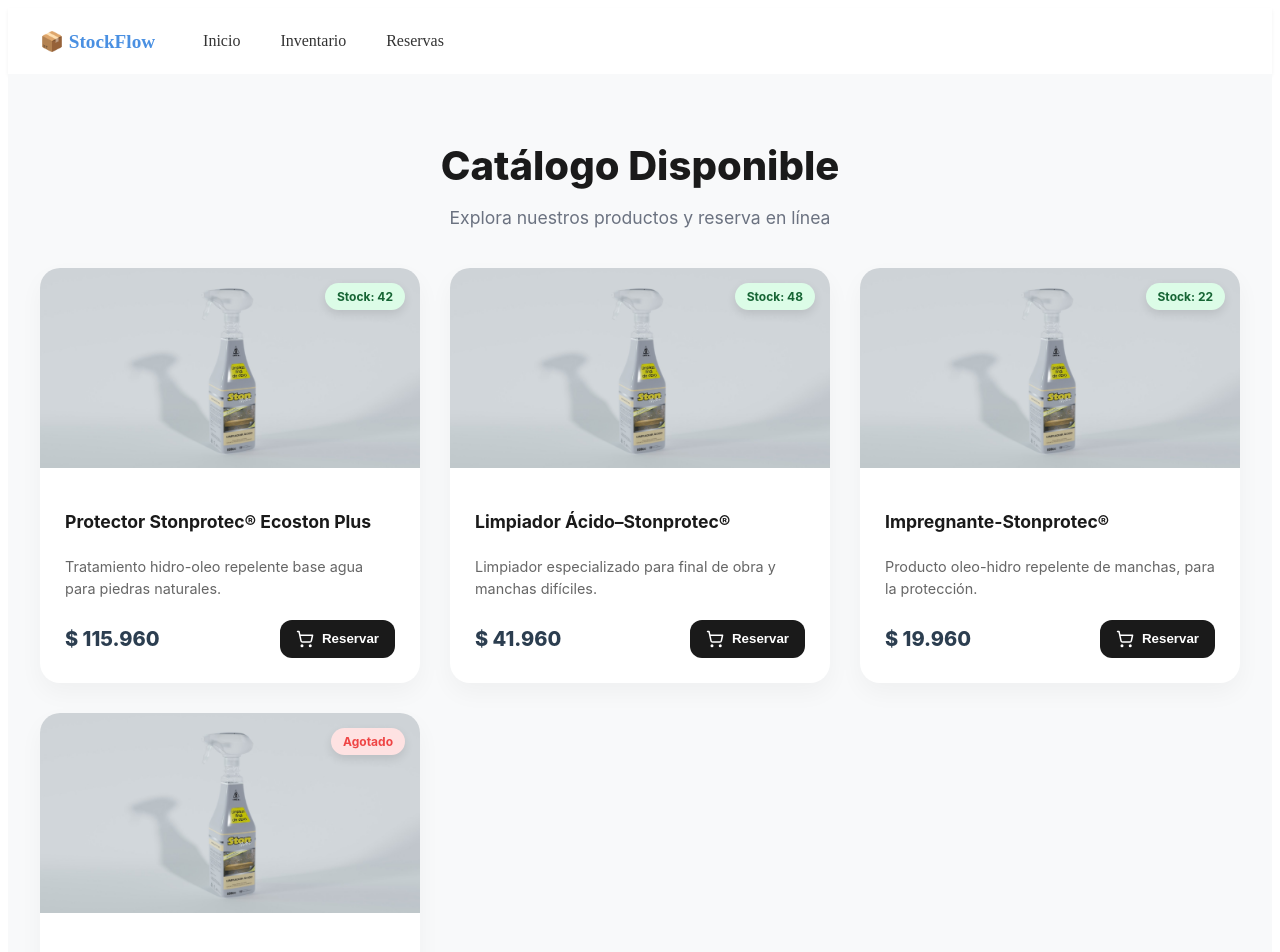
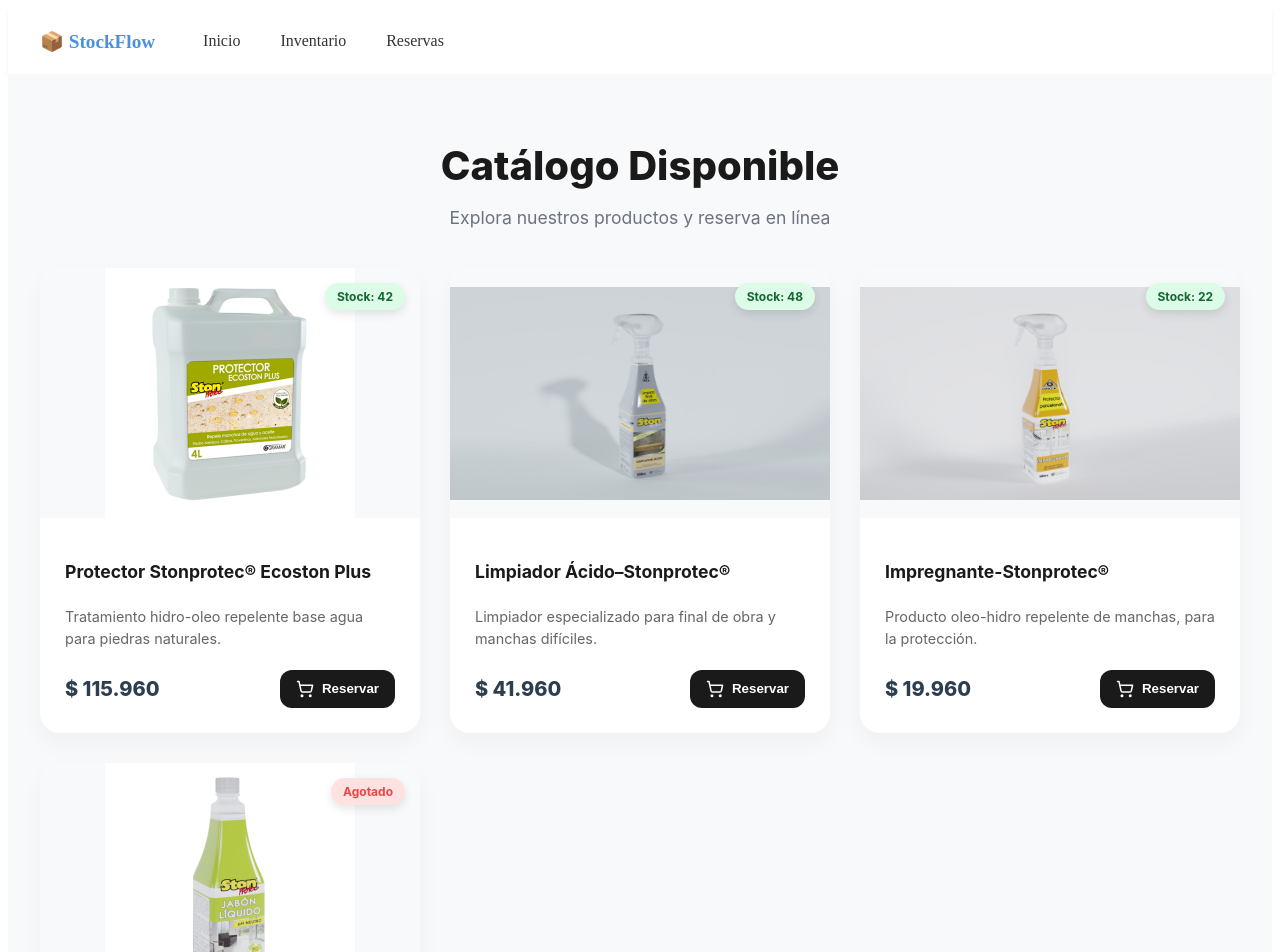
Before and after one commit to scho0pen/stockflow, a React (Create React App) app in the folder src/frontend/: page /inventory in a window 1280 px wide. Shown: the top 952 px of the page. Built offline with nearby package versions, Linux system fonts and the light colour scheme; no server answers.

Commit message:
Update Inventory.js

```diff
--- a/src/frontend/src/components/Inventory.js
+++ b/src/frontend/src/components/Inventory.js
@@ -1,9 +1,11 @@
 import React, { useState } from 'react';
 import axios from 'axios';
-import { ShoppingCart, CheckCircle, Package, AlertCircle, Info } from 'lucide-react';
+import { ShoppingCart, CheckCircle } from 'lucide-react';
+
 const API_URL = process.env.REACT_APP_BACKEND_URL || 'http://localhost:4000';
 
-// --- DATA SOURCE (SRP: Separación de datos) ---
+// --- DATA SOURCE ---
+// Ahora cada producto tiene su propiedad 'image' apuntando al archivo correcto en public/assets
 const PRODUCTS = [
   {
     id: 'P001',
@@ -11,6 +13,7 @@
     price: 115960,
     description: 'Tratamiento hidro-oleo repelente base agua para piedras naturales.',
     stock: 42,
+    image: '/assets/P001.png' // Asegúrate de que la extensión (.png/.jpg) coincida
   },
   {
     id: 'P002',
@@ -18,6 +21,7 @@
     price: 41960,
     description: 'Limpiador especializado para final de obra y manchas difíciles.',
     stock: 48,
+    image: '/assets/P002.jpg'
   },
   {
     id: 'P003',
@@ -25,25 +29,19 @@
     price: 19960,
     description: 'Producto oleo-hidro repelente de manchas, para la protección.',
     stock: 22,
+    image: '/assets/P003.png'
   },
   {
     id: 'P004',
     name: 'Jabón Líquido – Stonprotec®',
     price: 15960,
     description: 'Jabón pH neutro concentrado para mantenimiento diario.',
-    stock: 0, // Ejemplo sin stock
+    stock: 0,
+    image: '/assets/P004.jpg'
   },
 ];
 
-// --- HELPER: Gestión de Imágenes ---
-const getProductImage = (name) => {
-  // Lógica para mapear nombres a archivos reales en public/assets
-  if (name.includes('Limpiador') || name.includes('Stonprotec')) return '/assets/P002.jpg';
-  // Fallback a una imagen por defecto o placeholder profesional
-  return '/assets/P002.jpg';
-};
-
-// --- SUB-COMPONENTE: Tarjeta de Producto (SRP) ---
+// --- SUB-COMPONENTE: Tarjeta de Producto ---
 const ProductCard = ({ product, onReserve, loading }) => {
   const isOut = product.stock === 0;
 
@@ -60,15 +58,19 @@
       position: 'relative'
     },
     imageContainer: {
-      height: '200px',
+      height: '250px', // Un poco más alto para lucir mejor las imágenes
       overflow: 'hidden',
       backgroundColor: '#f8f9fa',
-      position: 'relative'
+      position: 'relative',
+      display: 'flex',
+      alignItems: 'center',
+      justifyContent: 'center'
     },
     image: {
       width: '100%',
       height: '100%',
-      objectFit: 'cover',
+      objectFit: 'contain', // 'contain' muestra toda la imagen sin recortarla
+      padding: '10px',     // Un poco de aire alrededor
       transition: 'transform 0.3s'
     },
     badge: {
@@ -81,7 +83,8 @@
       fontWeight: '700',
       backgroundColor: isOut ? '#fee2e2' : '#dcfce7',
       color: isOut ? '#ef4444' : '#166534',
-      boxShadow: '0 4px 10px rgba(0,0,0,0.1)'
+      boxShadow: '0 4px 10px rgba(0,0,0,0.1)',
+      zIndex: 2
     },
     content: { padding: '25px', flex: 1, display: 'flex', flexDirection: 'column' },
     title: { fontSize: '1.1rem', fontWeight: '700', color: '#1a1a1a', marginBottom: '10px' },
@@ -104,20 +107,28 @@
   };
 
   return (
-    <div style={styles.card} onMouseEnter={(e) => {
+    <div
+      style={styles.card}
+      onMouseEnter={(e) => {
         e.currentTarget.style.transform = 'translateY(-5px)';
         e.currentTarget.style.boxShadow = '0 20px 40px rgba(0,0,0,0.08)';
-    }} onMouseLeave={(e) => {
+      }}
+      onMouseLeave={(e) => {
         e.currentTarget.style.transform = 'translateY(0)';
         e.currentTarget.style.boxShadow = '0 10px 25px rgba(0,0,0,0.04)';
-    }}>
+      }}
+    >
       <div style={styles.imageContainer}>
         <span style={styles.badge}>{isOut ? 'Agotado' : `Stock: ${product.stock}`}</span>
         <img
-          src={getProductImage(product.name)}
+          src={product.image}
           alt={product.name}
           style={styles.image}
-          onError={(e) => e.target.src = 'https://via.placeholder.com/300?text=No+Image'}
+          // Si la imagen falla, muestra un placeholder elegante
+          onError={(e) => {
+            e.target.onerror = null;
+            e.target.src = 'https://via.placeholder.com/300x300?text=No+Image';
+          }}
         />
       </div>
       <div style={styles.content}>
@@ -139,7 +150,7 @@
   );
 };
 
-// --- SUB-COMPONENTE: Modal de Éxito (SRP) ---
+// --- SUB-COMPONENTE: Modal de Éxito ---
 const SuccessModal = ({ data, onClose }) => {
   if (!data) return null;
 
@@ -176,7 +187,7 @@
         <h2 style={{margin: '0 0 10px', color: '#1a1a1a'}}>¡Reserva Exitosa!</h2>
         <p style={{color: '#666', lineHeight: '1.5'}}>
           Has reservado <strong>1 unidad</strong> de<br/>
-          <span style={{color: '#166534', fontWeight: '600'}}>{data.item}</span>
+          <span style={{color: '#166534', fontWeight: '600'}}>{data.productName}</span>
         </p>
         <button style={modalStyles.btn} onClick={onClose}>Entendido</button>
       </div>
@@ -192,10 +203,9 @@
   const handleReserve = async (product) => {
     setReservingId(product.id);
 
-    // Payload compatible con tu ReservationController
     const reservationData = {
       productName: product.name,
-      user: 'Usuario Actual', // En una app real vendría del contexto de Auth
+      user: 'Usuario Actual',
       quantity: 1,
       price: product.price,
       description: product.description,
@@ -204,7 +214,7 @@
 
     try {
       await axios.post(`${API_URL}/api/reservations`, reservationData);
-      setSuccessData(reservationData); // Dispara el modal
+      setSuccessData(reservationData);
     } catch (err) {
       console.error(err);
       alert('Error al conectar con el servidor. Intenta nuevamente.');
@@ -219,9 +229,7 @@
       fontFamily: '-apple-system, system-ui, sans-serif'
     },
     container: { maxWidth: '1200px', margin: '0 auto' },
-    header: {
-      marginBottom: '40px', textAlign: 'center'
-    },
+    header: { marginBottom: '40px', textAlign: 'center' },
     title: { fontSize: '2.5rem', fontWeight: '800', color: '#1a1a1a', marginBottom: '10px' },
     subtitle: { color: '#6b7280', fontSize: '1.1rem' },
     grid: {
```
